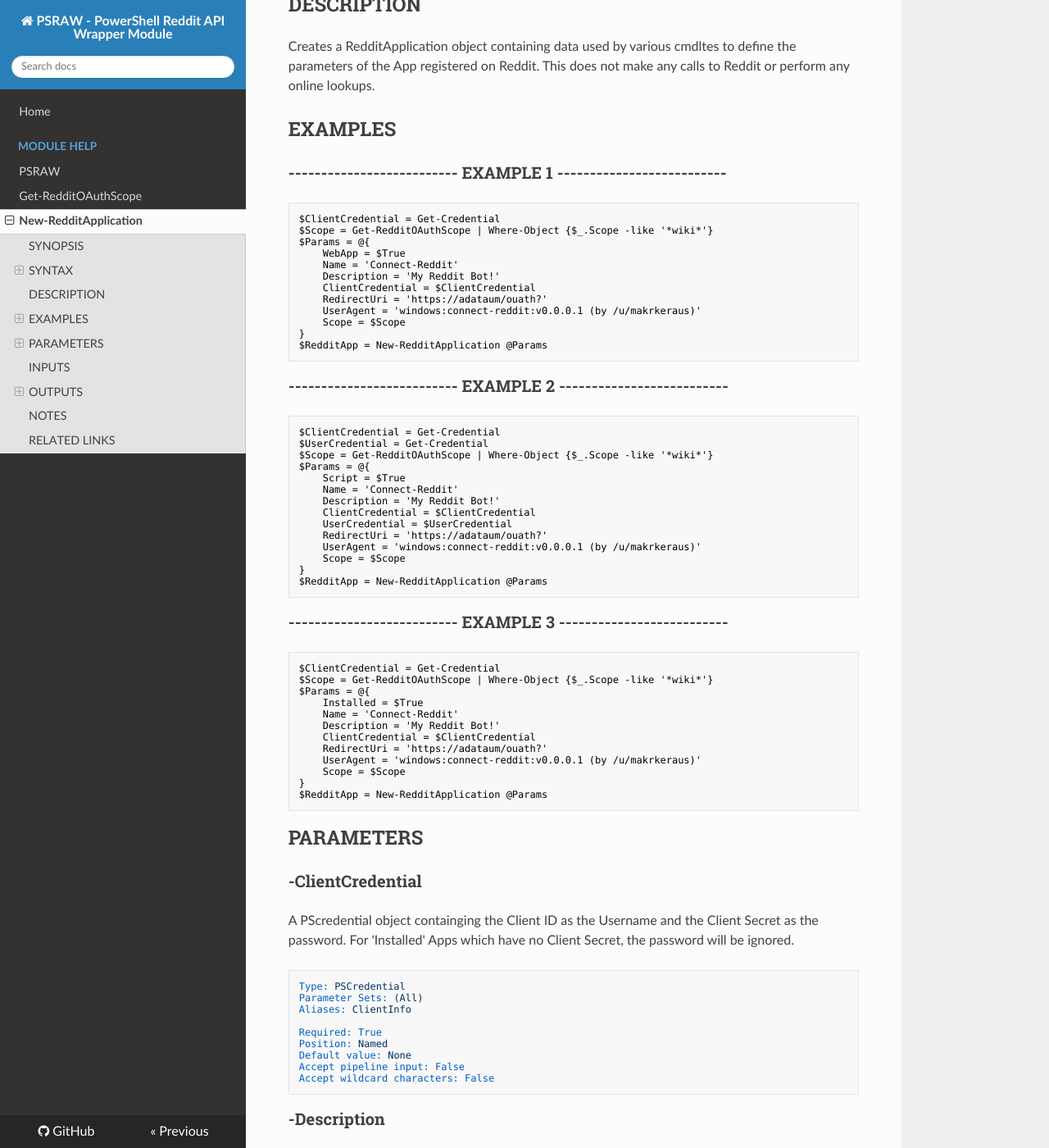
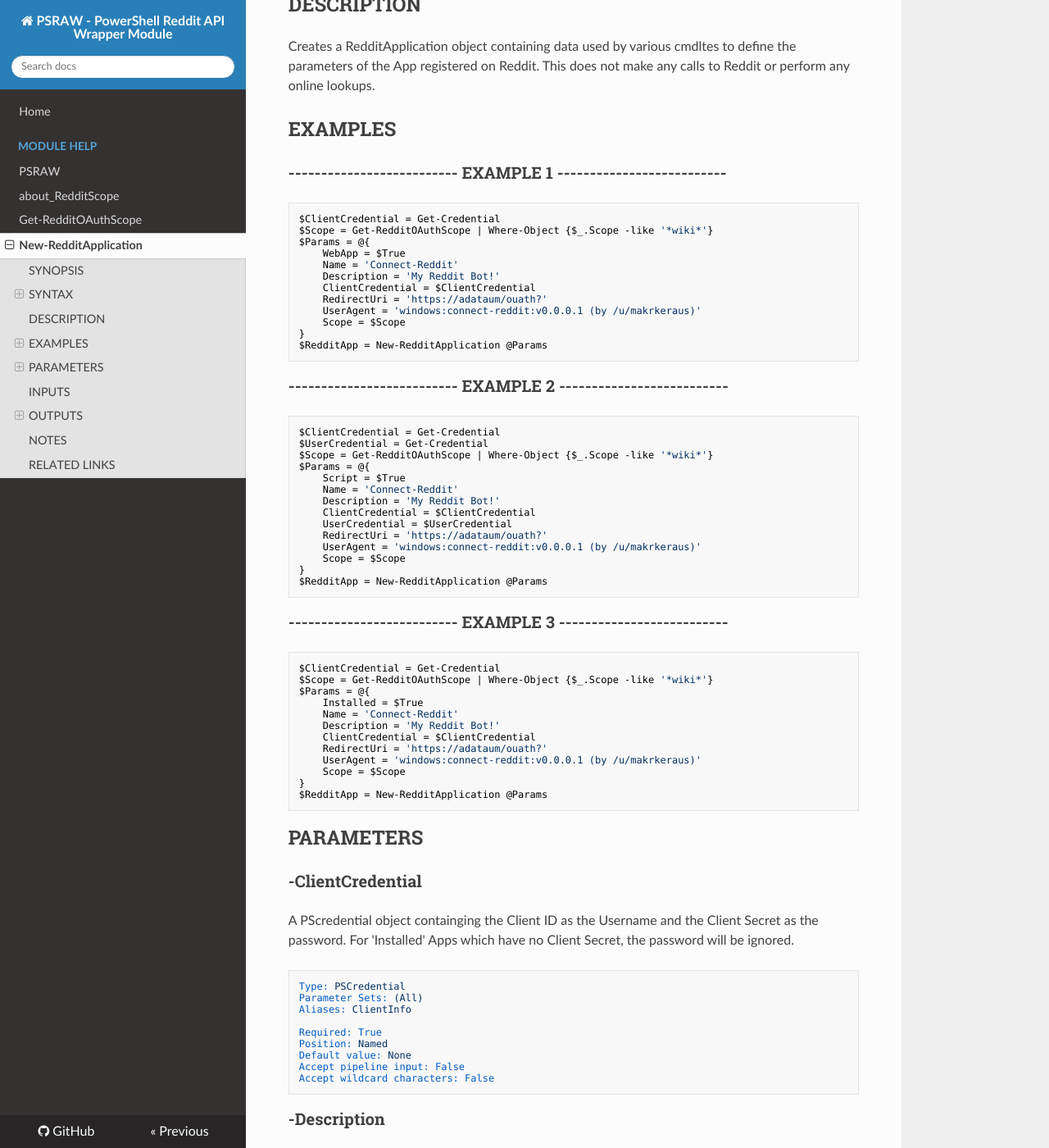
Before and after one commit to markekraus/PSRAW, an MkDocs documentation site: the page built from docs/Module/New-RedditApplication.md, in a window 1280 px wide and 1400 px high, scrolled down 719 px. Shown: the whole window at 82% size. Built offline with MkDocs 1.6.1, drawn with Linux system fonts in a browser that asks for light colours; nearby versions of some CDN libraries; old or Windows-style settings are respelled for this version of MkDocs.

Commit message:
AppVeyor post-build commit[ci skip]

````diff
--- a/docs/Module/New-RedditApplication.md
+++ b/docs/Module/New-RedditApplication.md
@@ -37,7 +37,7 @@ Creates a RedditApplication object containing data used by various cmdltes to de
 ## EXAMPLES
 
 ### -------------------------- EXAMPLE 1 --------------------------
-```powershell
+```
 $ClientCredential = Get-Credential
 $Scope = Get-RedditOAuthScope | Where-Object {$_.Scope -like '*wiki*'}
 $Params = @{
@@ -53,7 +53,7 @@ $RedditApp = New-RedditApplication @Params
 ```
 
 ### -------------------------- EXAMPLE 2 --------------------------
-```powershell
+```
 $ClientCredential = Get-Credential
 $UserCredential = Get-Credential
 $Scope = Get-RedditOAuthScope | Where-Object {$_.Scope -like '*wiki*'}
@@ -71,7 +71,7 @@ $RedditApp = New-RedditApplication @Params
 ```
 
 ### -------------------------- EXAMPLE 3 --------------------------
-```powershell
+```
 $ClientCredential = Get-Credential
 $Scope = Get-RedditOAuthScope | Where-Object {$_.Scope -like '*wiki*'}
 $Params = @{
--- a/mkdocs.yml
+++ b/mkdocs.yml
@@ -7,5 +7,6 @@ pages:
   - Home: index.md
   - Module Help:
     - PSRAW: Module/PSRAW.md
+    - about_RedditScope: Module/about_RedditScope.md
     - Get-RedditOAuthScope: Module/Get-RedditOAuthScope.md
     - New-RedditApplication: Module/New-RedditApplication.md
````
Also changed, not shown: docs/Module/Get-RedditOAuthScope.md (+1 -1 lines), 3 other files.
